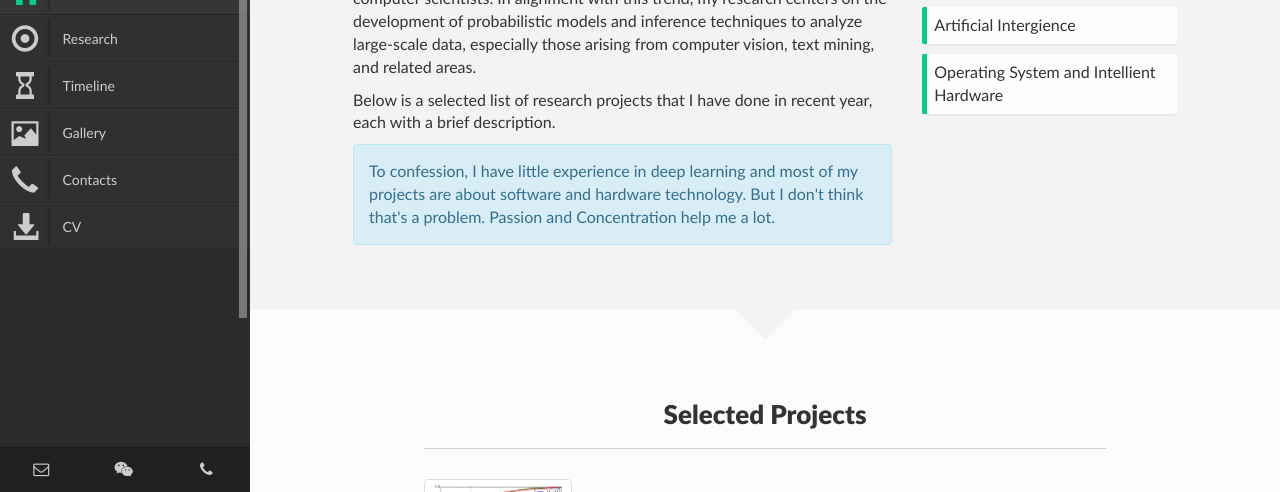
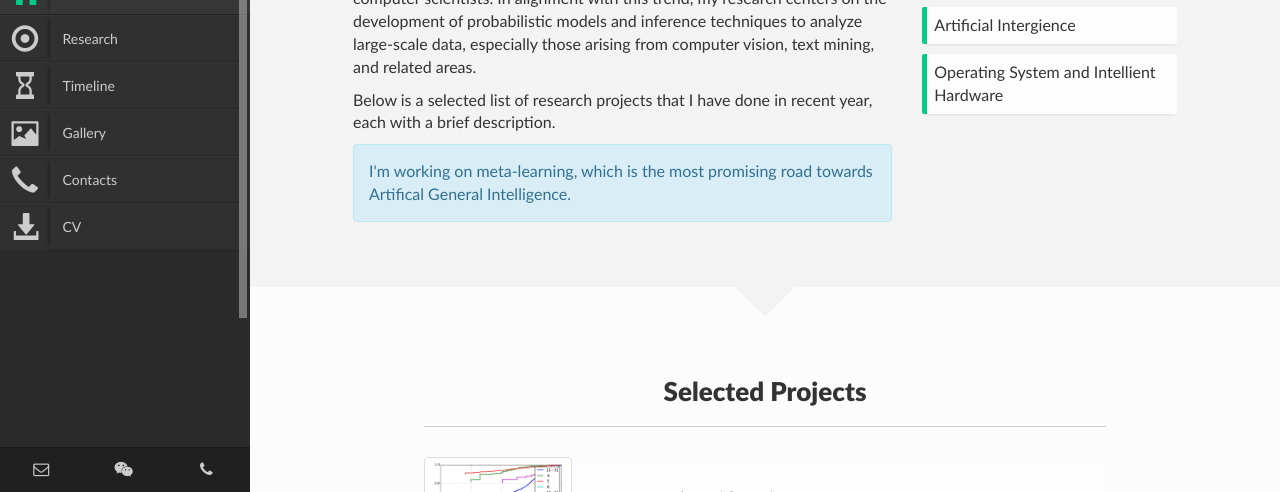
Before and after one commit to dragen1860/dragen1860.github.io, a plain HTML site: page project.html in a window 1280 px wide. Shown: the part 308-800 px from the top of the page. Drawn offline with Linux system fonts and the light colour scheme.

Commit message:
update all

```diff
--- a/project.html
+++ b/project.html
@@ -133,8 +133,7 @@
 										<p>Below is a selected list of research projects that I have done in recent
 											year, each with a brief description.</p>
 											<div class="alert alert-info">
-												To confession, I have little experience in deep learning and most of my projects are about software and hardware technology.
-												But I don't think that's a problem. Passion and Concentration help me a lot.
+												I'm working on meta-learning, which is the most promising road towards Artifical General Intelligence.
 											</div>
 										</div>
 										<div class="col-md-4">
```
